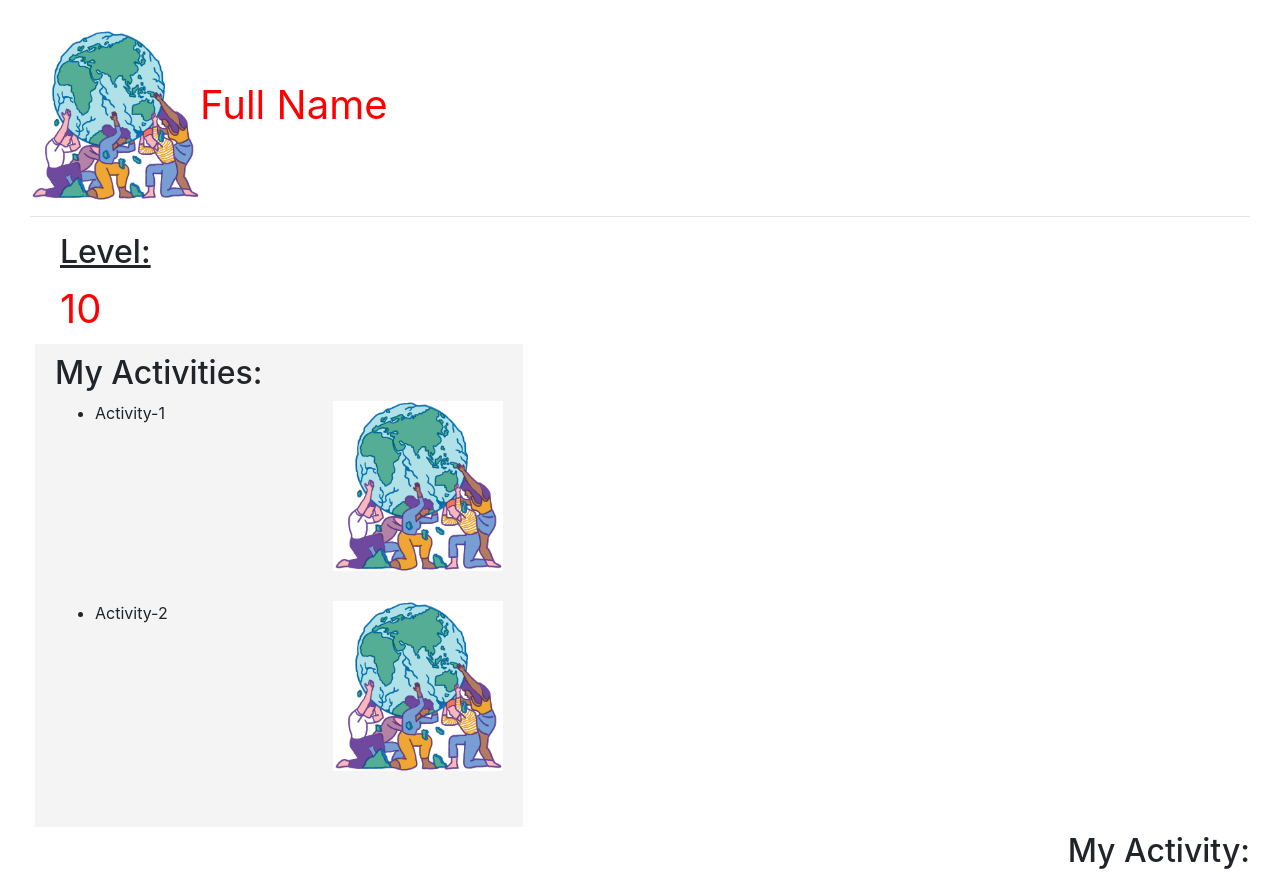
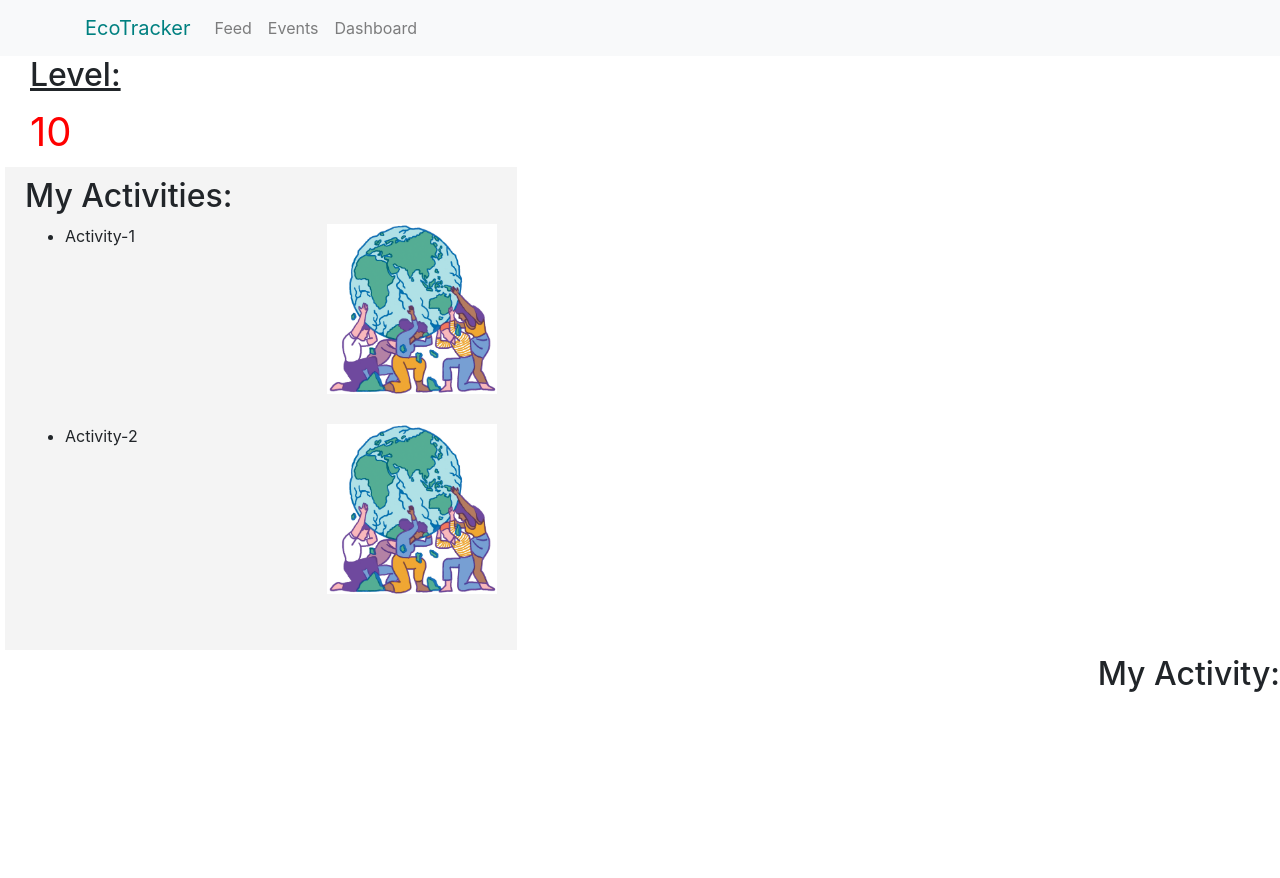
Before and after one commit to Shristi321/CleanTechHack, a React (Create React App) app in the folder cleantechhack/: page /dashboard in a window 1280 px wide. After the commit the page ends 800 px from the top, so only its background shows below. Built offline with nearby package versions, Linux system fonts and the light colour scheme.

Commit message:
fixing up ui for dashboard

```diff
--- a/cleantechhack/src/Dashboard.js
+++ b/cleantechhack/src/Dashboard.js
@@ -5,20 +5,35 @@ import Navbar from 'react-bootstrap/Navbar'
 import Button from 'react-bootstrap/Button'
 import Col from "react-bootstrap/Col"
 import './App.css'
+import Nav from 'react-bootstrap/Nav'
 
-const MY_DOMAIN = 'http://localhost:3000'
+const MY_DOMAIN = 'http://localhost:3001'
 // const profilepic={ padding: '100px'}
 
 const Dashboard = () => {
     return (
-        <div className="profile">
+        <div>
+            <Navbar bg="light" expand="lg">
+                <Container>
+                    <Navbar.Brand style={{ color: 'teal'}}href="#home">EcoTracker</Navbar.Brand>
+                    <Navbar.Toggle aria-controls="basic-navbar-nav" />
+                    <Navbar.Collapse id="basic-navbar-nav">
+                    <Nav className="mr-auto">
+                    <Nav.Link href="/feed">Feed</Nav.Link>
+                    <Nav.Link href="/events">Events</Nav.Link>
+                    <Nav.Link href="/dashboard">Dashboard</Nav.Link>
+                    </Nav>
+                    </Navbar.Collapse>
+                </Container>
+            </Navbar>
+            {/* <div className="profile">
 
             <section className="profilepicture">
 
             <a href="#home"><img id="profilepic" src={`${MY_DOMAIN}/homepic.jpeg`} width="170px" height="170px" alt="profilepic"/></a>
             <span style={{color: 'red', fontSize:'40px', textAlign:'revert'}} >Full Name</span>
             </section>
-        <hr/>
+            <hr/> */}
 
             <div className="level">
                 <h2><u>Level:</u></h2>
--- a/cleantechhack/src/Home.js
+++ b/cleantechhack/src/Home.js
@@ -17,12 +17,14 @@ const Home = () => {
 
         <div>
             <Navbar bg="light" expand="lg">
-            <Navbar.Brand style={logoStyle}href="#home">EcoTracker</Navbar.Brand>
-            <Navbar.Toggle aria-controls="basic-navbar-nav" />
-            {/* <Navbar.Collapse id="basic-navbar-nav"> */}
+                <Container>
+                    <Navbar.Brand style={logoStyle}href="#home">EcoTracker</Navbar.Brand>
+                    <Navbar.Toggle aria-controls="basic-navbar-nav" />
+                    {/* <Navbar.Collapse id="basic-navbar-nav"> */}
 
-            <Button className='ml-auto' inline variant="outline-info" href="/login">Log In</Button>
-            {/* </Navbar.Collapse> */}
+                    <Button className='ml-auto' inline variant="outline-info" href="/login">Log In</Button>
+                    {/* </Navbar.Collapse> */}
+                </Container>
             </Navbar>
             <Container>
                 <Row className="justify-content-md-center" style={rowStyle}>
```
Lines whose indentation alone changed are shown as unchanged.
